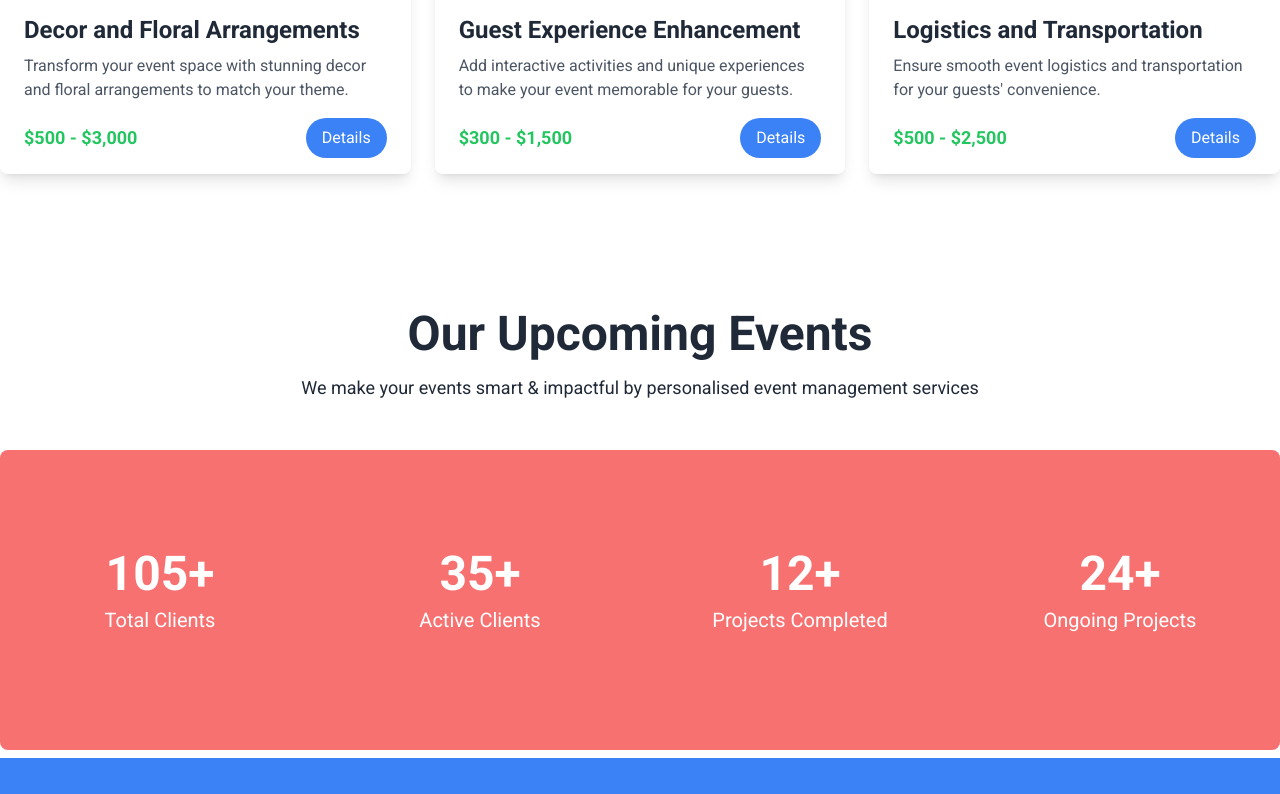
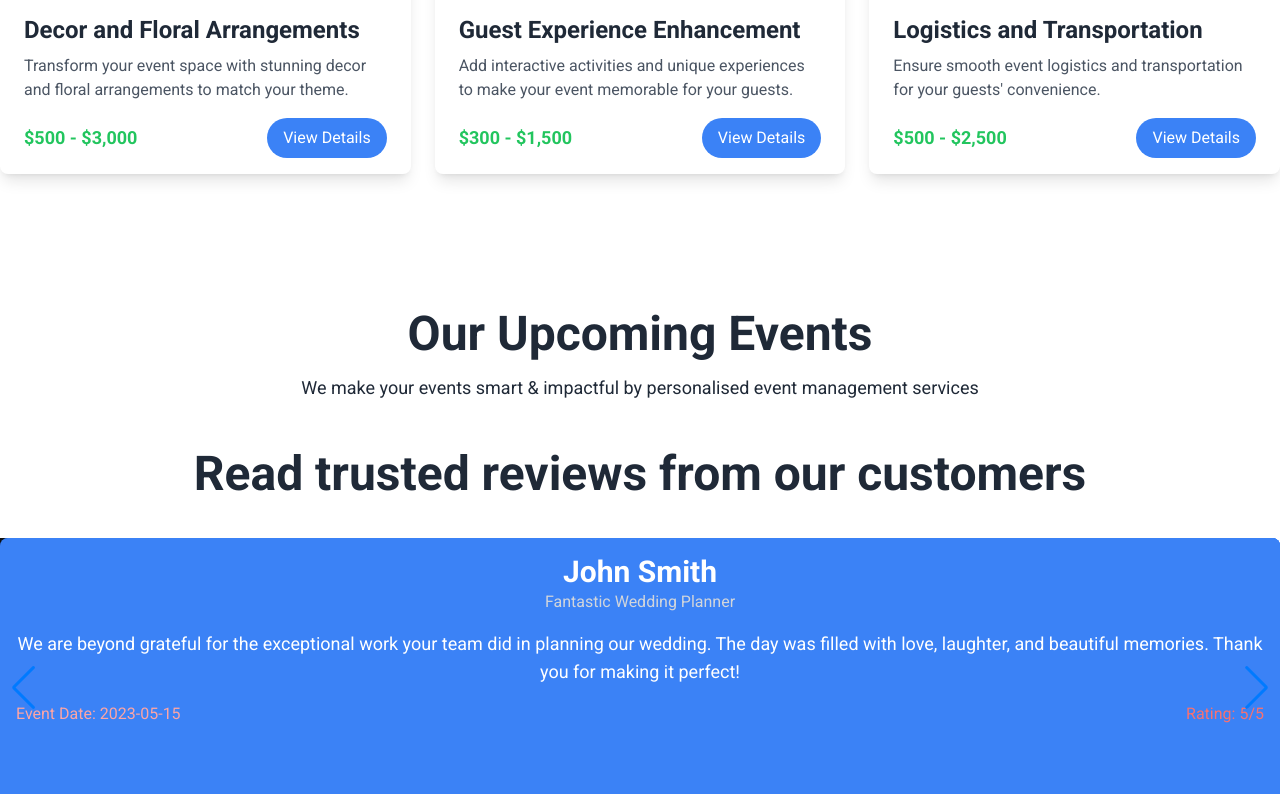
Before and after one commit to tanimtorikul/eventbud-management, a React (Vite) app: page / in a window 1280 px wide. Shown: the part 1806-2600 px from the top of the page. Built offline with nearby package versions, Linux system fonts and the light colour scheme.

Commit message:
added testimonial in home page

```diff
--- a/package.json
+++ b/package.json
@@ -19,7 +19,8 @@
     "react-icons": "^4.11.0",
     "react-router-dom": "^6.16.0",
     "react-visibility-sensor": "^5.1.1",
-    "sort-by": "^1.2.0"
+    "sort-by": "^1.2.0",
+    "swiper": "^10.3.1"
   },
   "devDependencies": {
     "@types/react": "^18.2.15",
--- /dev/null
+++ b/public/testimonial.json
@@ -0,0 +1,42 @@
+[
+  {
+    "id": 1,
+    "name": "John Smith",
+    "title": "Fantastic Wedding Planner",
+    "testimonial": "We are beyond grateful for the exceptional work your team did in planning our wedding. The day was filled with love, laughter, and beautiful memories. Thank you for making it perfect!",
+    "event_date": "2023-05-15",
+    "rating": 5
+  },
+  {
+    "id": 2,
+    "name": "Sarah Johnson",
+    "title": "Unforgettable Engagement Party",
+    "testimonial": "Our engagement party was a dream come true, thanks to your creative ideas and meticulous planning. It was a night of joy and celebration that we'll cherish forever.",
+    "event_date": "2023-06-25",
+    "rating": 5
+  },
+  {
+    "id": 3,
+    "name": "Michael Davis",
+    "title": "Retirement Bliss",
+    "testimonial": "The retirement party you organized for me was a heartfelt farewell to my career. Your team's dedication and attention to detail made it a truly special day.",
+    "event_date": "2023-09-10",
+    "rating": 4
+  },
+  {
+    "id": 4,
+    "name": "Emily White",
+    "title": "Beautiful Baby Shower",
+    "testimonial": "I'm overwhelmed by the love and care you put into planning my baby shower. It was a delightful day filled with adorable decorations and loving friends and family.",
+    "event_date": "2023-07-01",
+    "rating": 5
+  },
+  {
+    "id": 5,
+    "name": "David Martinez",
+    "title": "Anniversary Extravaganza",
+    "testimonial": "Celebrating our anniversary with your company's help was a fantastic choice. The romantic setting and thoughtful details made it a night to remember forever.",
+    "event_date": "2023-08-20",
+    "rating": 5
+  }
+]
--- a/src/components/Events/Events.jsx
+++ b/src/components/Events/Events.jsx
@@ -1,11 +1,65 @@
-import React from 'react';
+import { Swiper, SwiperSlide } from "swiper/react";
+import { EffectFlip, Navigation, Pagination, Scrollbar, A11y } from "swiper/modules";
+import "swiper/css";
+import "swiper/css/navigation";
+import "swiper/css/pagination";
+import "swiper/css/scrollbar";
+import { useEffect, useState } from "react";
 
 const Events = () => {
-    return (
-        <div>
+  const [testimonials, setTestimonials] = useState([]);
 
-        </div>
-    );
+  useEffect(() => {
+    fetch("testimonial.json")
+      .then((res) => res.json())
+      .then((data) => setTestimonials(data));
+  }, []);
+
+  return (
+    <div className="my-12">
+      <h2 className="text-2xl md:text-5xl text-center font-bold mb-10">
+        Read trusted reviews from our customers
+      </h2>
+      <Swiper
+        modules={[EffectFlip, Navigation, Pagination, Scrollbar, A11y]}
+        spaceBetween={50}
+        slidesPerView={1}
+        grabCursor={true}
+        pagination={{ clickable: true }}
+        navigation={true}
+        scrollbar={{ draggable: true }}
+        loop={true}
+        autoplay={{ delay: 5000 }}
+        effect={'flip'}
+      >
+        {testimonials.map((testimonial) => (
+          <SwiperSlide key={testimonial.id}>
+            <div className="bg-blue-500 p-4 rounded-lg h-[300px] shadow-lg">
+              <div className="text-white text-center mb-4">
+                <h3 className="text-2xl md:text-3xl font-semibold">{testimonial.name}</h3>
+                <p className="text-gray-300 ">{testimonial.title}</p>
+              </div>
+              <p className="text-white text-center text-lg mb-4">
+                {testimonial.testimonial}
+              </p>
+              <div className="flex flex-col md:flex-row justify-around">
+                <div className="md:w-1/2">
+                  <p className="text-red-300">
+                    Event Date: {testimonial.event_date}
+                  </p>
+                </div>
+                <div className="md:w-1/2 text-right">
+                  <p className="text-red-400">
+                    Rating: {testimonial.rating}/5
+                  </p>
+                </div>
+              </div>
+            </div>
+          </SwiperSlide>
+        ))}
+      </Swiper>
+    </div>
+  );
 };
 
 export default Events;
--- a/src/components/Services/Services.jsx
+++ b/src/components/Services/Services.jsx
@@ -12,7 +12,7 @@ const Services = ({ service }) => {
           <div className="flex justify-between items-center">
             <p className="text-green-500 text-lg font-semibold">{price}</p>
             <button className="bg-blue-500 text-white py-2 px-4 rounded-full hover:bg-blue-600 transition duration-300 ease-in-out">
-              Details
+              View Details
             </button>
           </div>
         </div>
--- a/src/components/TotalEvents/TotalEvents.jsx
+++ b/src/components/TotalEvents/TotalEvents.jsx
@@ -1,3 +1,4 @@
+
 import CountUp from "react-countup";
 
 const TotalEvents = () => {
```
Also changed, not shown: 1 other file (tests, documents, lock files or other folders).
